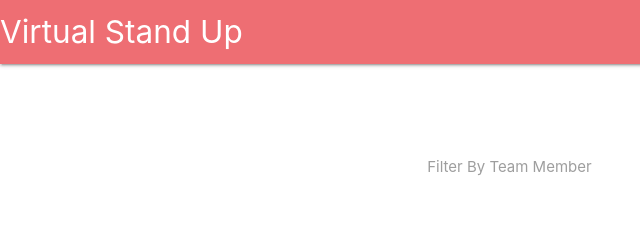
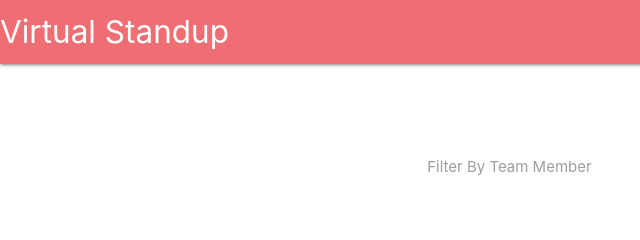
Before and after one commit to bng7/VirtualStandup, a website: page public/index.html in a window 1280 px wide. Shown: the top 240 px of the page, 0-640 px from the left. Drawn offline with nearby package versions, Linux system fonts and the light colour scheme; no server answers.

Commit message:
edited webapp title

```diff
--- a/public/index.html
+++ b/public/index.html
@@ -18,7 +18,7 @@
   <section class="header">
     <nav>
       <div class="nav-wrapper">
-        <a href="#" class="brand-logo">Virtual Stand Up</a>
+        <a href="#" class="brand-logo">Virtual Standup</a>
       </div>
     </nav>
   </section>
```
